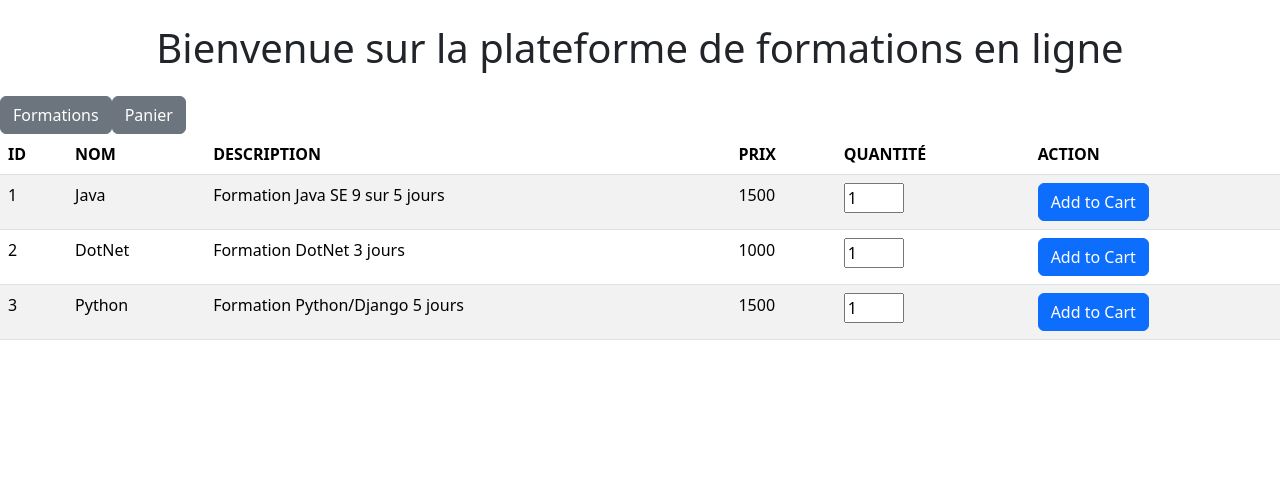
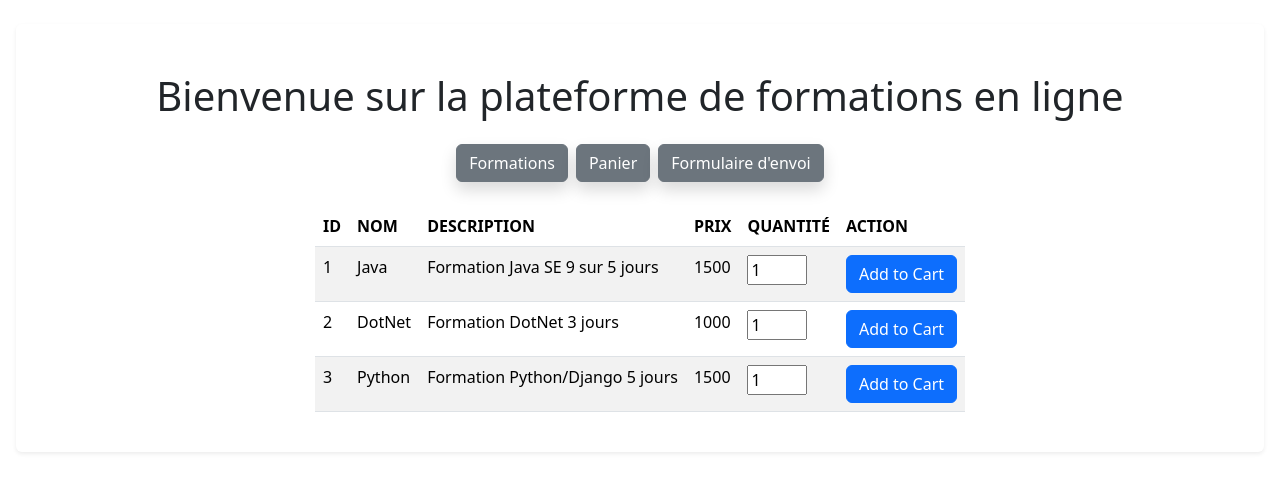
Before and after one commit to DavidDevB/trainings-front-app, an Angular app: page /trainings in a window 1280 px wide. Shown: the top 492 px of the page. Built offline with nearby package versions, Linux system fonts and the light colour scheme.

Commit message:
css on all components and main + form working but need to add logic to submit

```diff
--- a/src/app/app.html
+++ b/src/app/app.html
@@ -1,14 +1,11 @@
-<main>
+<main class="d-flex flex-column align-items-center bordered rounded p-4 shadow-sm mx-3 my-4">
   <h1 class="text-center my-4">
     Bienvenue sur la plateforme de formations en ligne
   </h1>
-
-
-  <div>
-        <button class="btn btn-secondary" routerLink="/trainings" >Formations</button>
-        <button class="btn btn-secondary" routerLink="/cart" >Panier</button>
-        <!-- <button class="btn btn-secondary" (click)="">Formulaire d'envoi</button> -->
-    </div></main>
-
-
-<router-outlet></router-outlet>
+  <div class="d-flex gap-2 align-items-center justify-content-center mb-4">
+      <button class="btn btn-secondary shadow" routerLink="/trainings" >Formations</button>
+      <button class="btn btn-secondary shadow" routerLink="/cart" >Panier</button>
+      <button class="btn btn-secondary shadow" routerLink="/form" >Formulaire d'envoi</button>
+  </div>
+  <router-outlet></router-outlet>
+</main>
```
